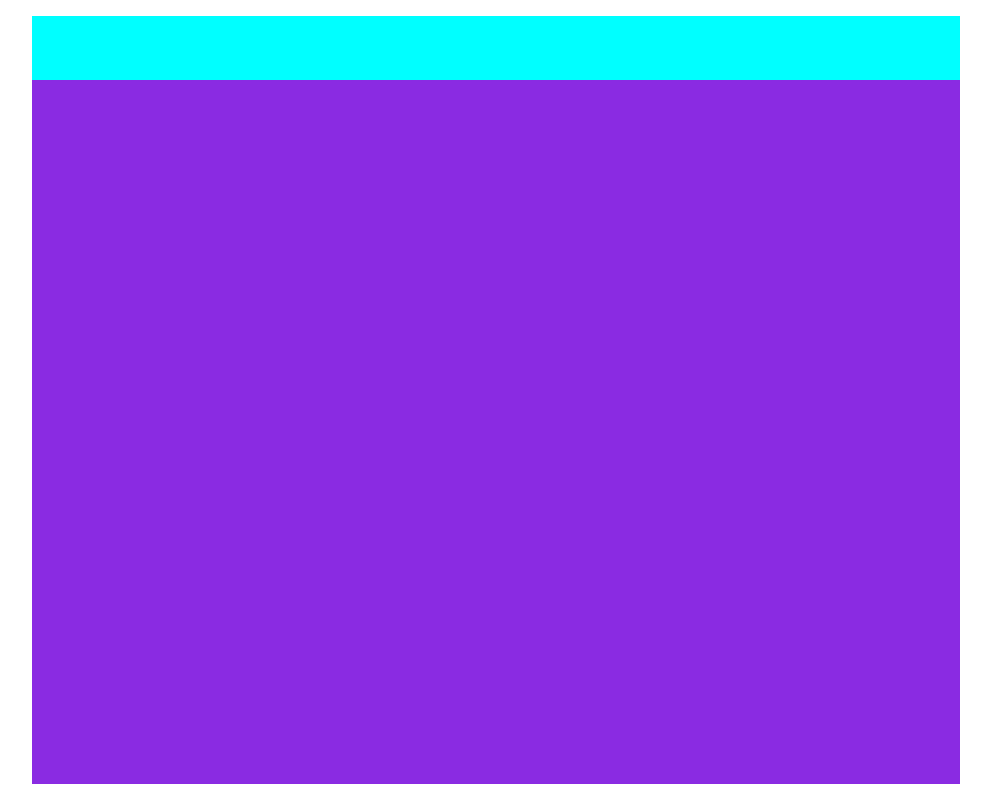
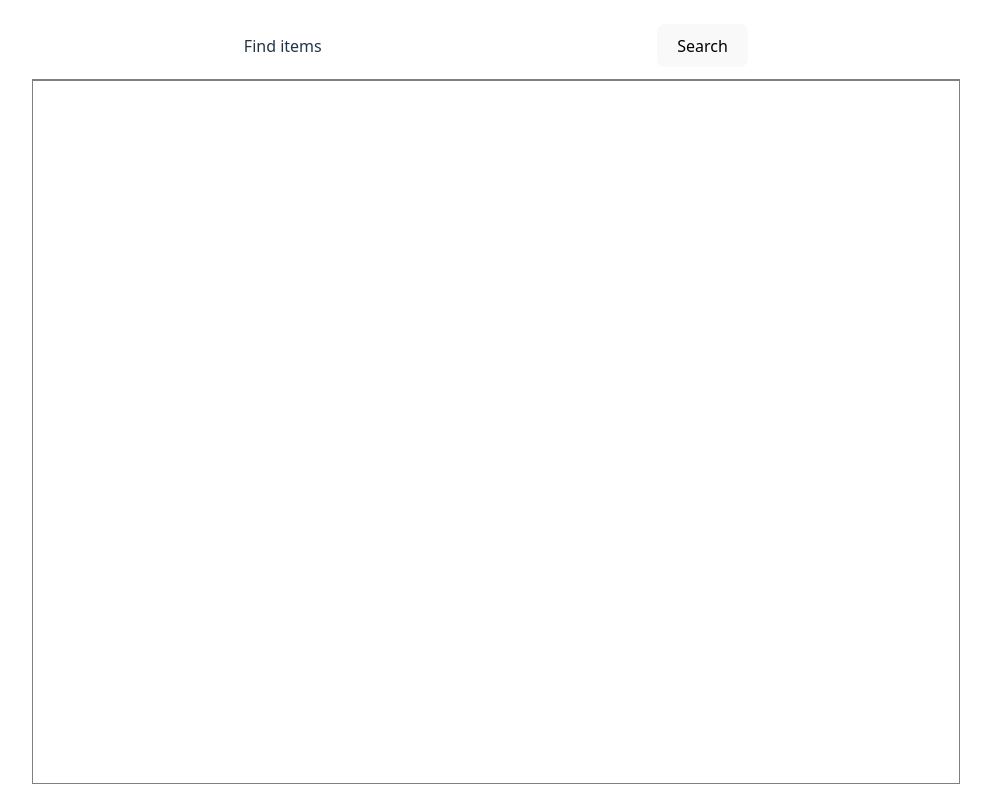
Before and after one commit to Locust13region/REACT2025Q3, a React (Vite) app in the folder rs-react-app/: page / in a window 1280 px wide. Shown: the whole page, without its empty margins (144-1135 px from the left). Built offline with nearby package versions, Linux system fonts and the light colour scheme.

Commit message:
feat: implement search  feature in header

```diff
--- a/rs-react-app/package.json
+++ b/rs-react-app/package.json
@@ -9,7 +9,7 @@
     "lint": "eslint .",
     "preview": "vite preview",
     "format:fix": "prettier --write .",
-    "prepare": "husky && chmod ug+x .husky/*"
+    "prepare": "husky install"
   },
   "dependencies": {
     "react": "^19.1.0",
--- a/rs-react-app/src/App.css
+++ b/rs-react-app/src/App.css
@@ -5,43 +5,26 @@
   padding: 1rem;
   display: grid;
   grid-template-rows: 4rem 1fr;
-  box-sizing: border-box;
-  /* text-align: center; */
+  text-align: center;
 }
 
 .header {
-  display: flex;
-  place-items: center;
-  background-color: aqua;
+  padding: 0.5rem 1rem;
+  gap: 5rem;
+  border-bottom: 1px solid gray;
+  & form {
+    display: flex;
+    justify-content: center;
+    place-items: center;
+    gap: 2rem;
+  }
 }
 
 .content {
-  background-color: blueviolet;
+  border: 1px solid gray;
   height: 100%;
+  padding: 1rem;
   overflow: hidden;
   display: flex;
   flex-direction: column;
 }
-
-@keyframes logo-spin {
-  from {
-    transform: rotate(0deg);
-  }
-  to {
-    transform: rotate(360deg);
-  }
-}
-
-@media (prefers-reduced-motion: no-preference) {
-  a:nth-of-type(2) .logo {
-    animation: logo-spin infinite 20s linear;
-  }
-}
-
-.card {
-  padding: 2em;
-}
-
-.read-the-docs {
-  color: #888;
-}
--- a/rs-react-app/src/App.tsx
+++ b/rs-react-app/src/App.tsx
@@ -7,11 +7,29 @@ class App extends Component {
   state = {
     searchSubstring: '',
   };
+
+  setSearchSubstring = (value: string): void => {
+    this.setState({ searchSubstring: value });
+    localStorage.setItem('rs-react-app', value);
+  };
+
+  componentDidMount(): void {
+    const restoredSearch = localStorage.getItem('rs-react-app');
+    if (restoredSearch) {
+      this.setState({ searchSubstring: restoredSearch });
+    } else {
+      localStorage.removeItem('rs-react-app');
+    }
+  }
+
   render() {
     return (
       <>
-        <Header></Header>
-        <Content></Content>
+        <Header
+          searchSubstring={this.state.searchSubstring}
+          setSearchSubstring={this.setSearchSubstring}
+        ></Header>
+        <Content searchSubstring={this.state.searchSubstring}></Content>
       </>
     );
   }
--- a/rs-react-app/src/components/content.tsx
+++ b/rs-react-app/src/components/content.tsx
@@ -1,8 +1,13 @@
 import { Component } from 'react';
 
-class Content extends Component {
+type ContentProps = {
+  searchSubstring: string;
+};
+
+class Content extends Component<ContentProps> {
   render() {
-    return <main className="content"></main>;
+    const { searchSubstring } = this.props;
+    return <main className="content">{searchSubstring}</main>;
   }
 }
 
--- a/rs-react-app/src/components/header.tsx
+++ b/rs-react-app/src/components/header.tsx
@@ -1,8 +1,47 @@
 import { Component } from 'react';
+import type { ChangeEvent, FormEvent } from 'react';
 
-class Header extends Component {
+type HeaderProps = {
+  searchSubstring: string;
+  setSearchSubstring: (value: string) => void;
+};
+
+class Header extends Component<HeaderProps> {
+  state = {
+    inputValue: this.props.searchSubstring,
+  };
+
+  componentDidUpdate(prevProps: Readonly<HeaderProps>) {
+    if (prevProps.searchSubstring !== this.props.searchSubstring) {
+      this.setState({ inputValue: this.props.searchSubstring });
+    }
+  }
+
+  handleInputChange = (e: ChangeEvent<HTMLInputElement>) => {
+    this.setState({ inputValue: e.target.value });
+  };
+
+  handleSubmit = (e: FormEvent<HTMLFormElement>) => {
+    e.preventDefault();
+    this.props.setSearchSubstring(this.state.inputValue);
+  };
+
   render() {
-    return <header className="header"></header>;
+    console.log(this.props.searchSubstring);
+    return (
+      <header className="header">
+        <form onSubmit={this.handleSubmit}>
+          <label htmlFor="searchInput">Find items</label>
+          <input
+            type="search"
+            name="searchInput"
+            value={this.state.inputValue}
+            onChange={this.handleInputChange}
+          />
+          <button type="submit">Search</button>
+        </form>
+      </header>
+    );
   }
 }
 
--- a/rs-react-app/src/index.css
+++ b/rs-react-app/src/index.css
@@ -11,6 +11,10 @@
   text-rendering: optimizeLegibility;
   -webkit-font-smoothing: antialiased;
   -moz-osx-font-smoothing: grayscale;
+}
+
+* {
+  box-sizing: border-box;
 }
 
 a {
@@ -31,6 +35,7 @@ h1 {
   line-height: 1.1;
 }
 
+input,
 button {
   border-radius: 8px;
   border: 1px solid transparent;
@@ -38,7 +43,6 @@ button {
   font-size: 1em;
   font-weight: 500;
   font-family: inherit;
-  background-color: #1a1a1a;
   cursor: pointer;
   transition: border-color 0.25s;
 }
```
Also changed, not shown: rs-react-app/src/types/types.ts (added).
